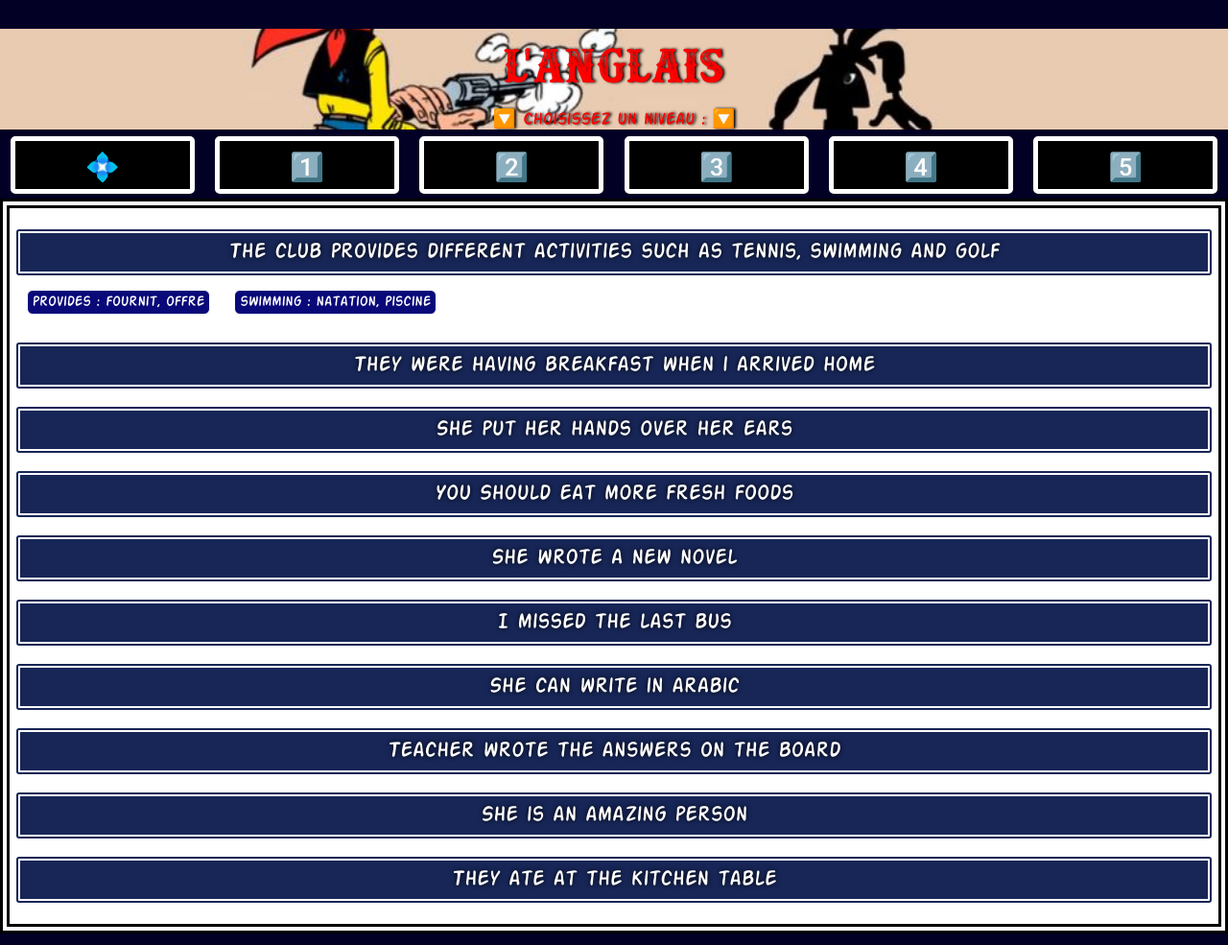
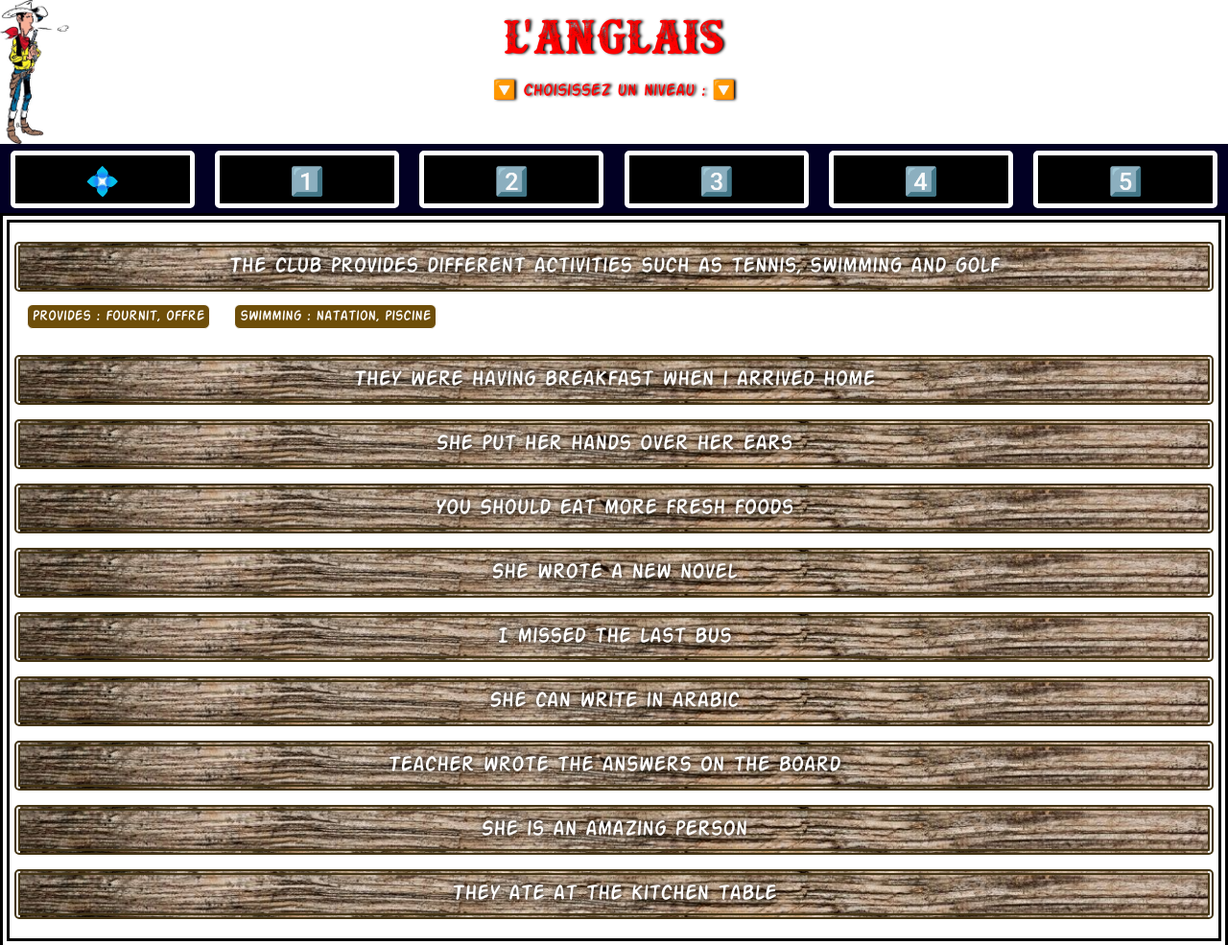
Before and after one commit to kevinozkaraca/Site_Pour_Langlais, a plain HTML site: page pagesA1/phrases01.html in a window 1280 px wide. Shown: the whole page at 96% size. Drawn offline with Linux system fonts and the light colour scheme.

Commit message:
first12313215454

```diff
--- a/styles/index.css
+++ b/styles/index.css
@@ -21,13 +21,14 @@ body {
       ---- Style du header ---
 */
 header {
-  background-image: url("../images/fond.jpg");
-  background-position: center;
+  background-image: url("../images/fond1.jpg");
+  background-position: inherit;
+  background-size: contain;
   background-repeat: no-repeat;
-  background-size: 100%;
-  margin-top: 30px;
+  background-color: white;
   width: 100%;
   font-family: "action";
+  height: 150px;
 }
 header h1 {
   font-family: "western";
@@ -138,20 +139,23 @@ article a {
 }
 article button {
   font-family: "action";
-  background-color: rgb(23, 38, 87);
+  background-image: url("../images/wood.jpg");
+  background-position: center;
+  background-repeat: no-repeat;
+  background-size: 100%;
   width: 100%;
   margin: auto;
   display: block;
   padding: 10px;
   border-radius: 5px;
-  border: double white 6px;
   color: white;
-  text-shadow: 0px 0px 5px black;
+  border: double rgb(68, 53, 20) 6px;
+  text-shadow: 0px 0px 7px black;
   cursor: pointer;
   font-size: 1.5rem;
 }
 article small {
-  background-color: rgba(9, 9, 121, 1);
+  background-color: rgb(110, 78, 9);
   margin: 1%;
   color: white;
   border: solid white 1px;
```
Also changed, not shown: images/fond1.jpg (added).
